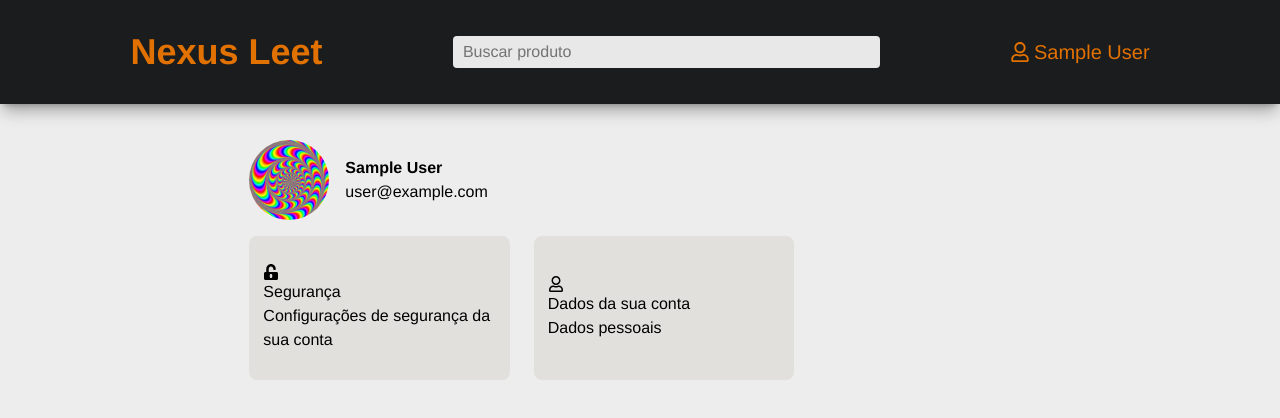
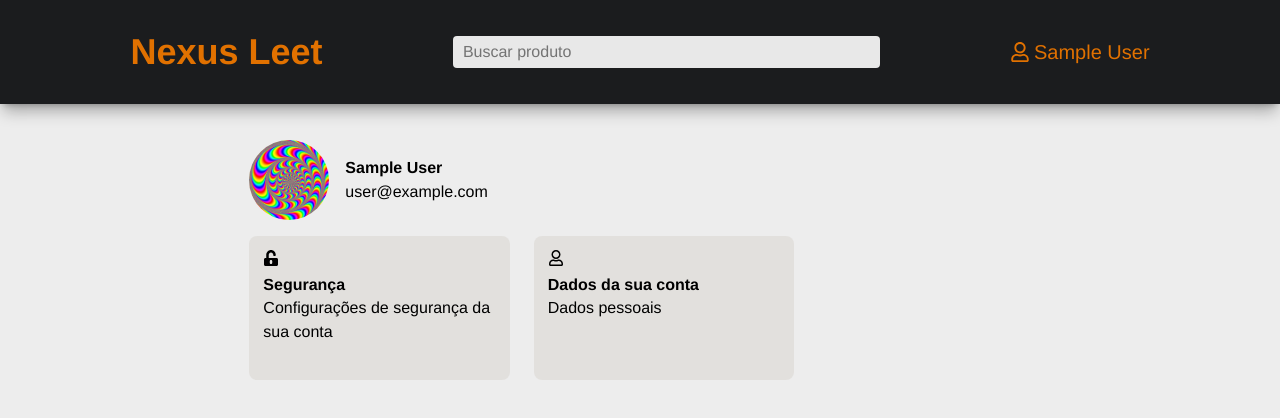
Before and after one commit to gustavocarvalho-ra/NextJs-NexusLeet, a Next.js app: page /my-account/user in a window 1280 px wide. Shown: the top 418 px of the page. Built offline with nearby package versions, Linux system fonts and the light colour scheme; no server answers; sample sign-in values are in the browser's storage.

Commit message:
style: changed height div

```diff
--- a/src/app/components/ui/CardUser.tsx
+++ b/src/app/components/ui/CardUser.tsx
@@ -11,9 +11,9 @@ export default function CardUser({icon, TextStr, AboutStr}: CardInt) {
 
   return (
     <div className="w-1/3 h-36 bg-(--mod) flex flex-col justify-center rounded-lg p-3.5">
-      <h1>{icon}</h1>
-      <h2>{TextStr}</h2>
-      <h3>{AboutStr}</h3>
+      <h1 className="font-black h-1/5 text">{icon}</h1>
+      <h2 className="font-semibold h-1/5">{TextStr}</h2>
+      <h3 className="font-extralight h-3/5">{AboutStr}</h3>
     </div>
   )
 }
```
